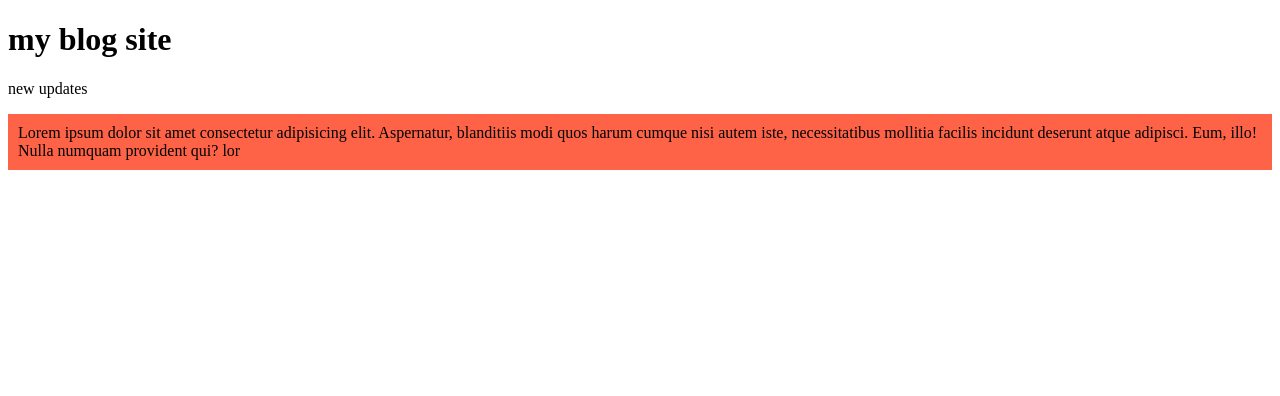
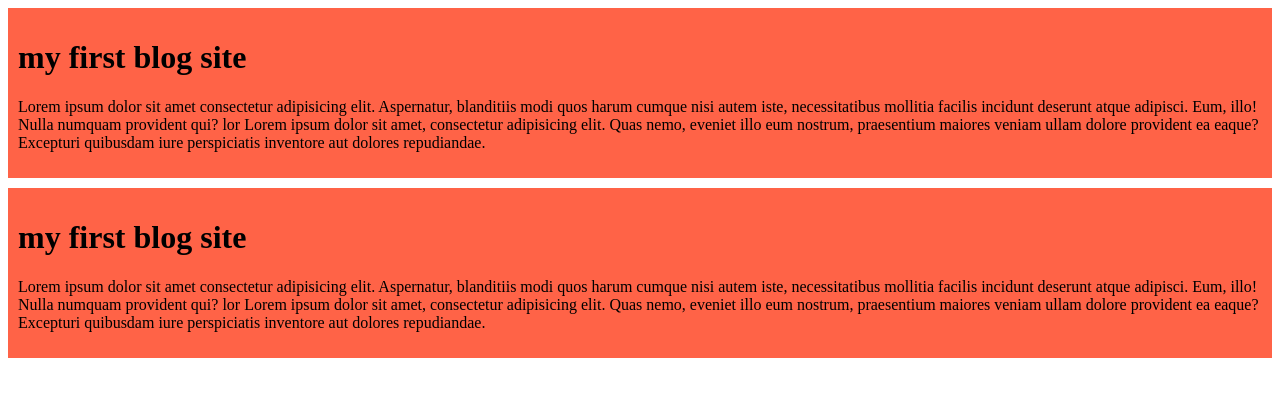
Before and after one commit to anontobr913/first-repo, a plain HTML site: page blog1.html in a window 1280 px wide. Drawn offline with Linux system fonts and the light colour scheme.

Commit message:
added the second blog

```diff
--- a/blog1.html
+++ b/blog1.html
@@ -8,12 +8,20 @@
     <link rel="stylesheet" href="style/blog1.css">
 </head>
 <body>
-    <h1>my blog site
+    <div>
+        <h1>my first blog site
+        </h1>
+        <p>Lorem ipsum dolor sit amet consectetur adipisicing elit. Aspernatur, blanditiis modi quos harum cumque nisi autem iste, necessitatibus mollitia facilis incidunt deserunt atque adipisci. Eum, illo! Nulla numquam provident qui?
+            lor Lorem ipsum dolor sit amet, consectetur adipisicing elit. Quas nemo, eveniet illo eum nostrum, praesentium maiores veniam ullam dolore provident ea eaque? Excepturi quibusdam iure perspiciatis inventore aut dolores repudiandae.
+        </p>
+    </div>
+
+        <div>
+    <h1>my first blog site
     </h1>
+    <p>Lorem ipsum dolor sit amet consectetur adipisicing elit. Aspernatur, blanditiis modi quos harum cumque nisi autem iste, necessitatibus mollitia facilis incidunt deserunt atque adipisci. Eum, illo! Nulla numquam provident qui?
+        lor Lorem ipsum dolor sit amet, consectetur adipisicing elit. Quas nemo, eveniet illo eum nostrum, praesentium maiores veniam ullam dolore provident ea eaque? Excepturi quibusdam iure perspiciatis inventore aut dolores repudiandae.</p>
+    </div>
 
-    <p>new updates</p>
-    <div>Lorem ipsum dolor sit amet consectetur adipisicing elit. Aspernatur, blanditiis modi quos harum cumque nisi autem iste, necessitatibus mollitia facilis incidunt deserunt atque adipisci. Eum, illo! Nulla numquam provident qui?
-        lor
-    </div>
 </body>
 </html>
--- a/style/blog1.css
+++ b/style/blog1.css
@@ -1,4 +1,5 @@
 div{
     background-color: tomato;
     padding: 10px;
+    margin-bottom:10px ;
 }
```
